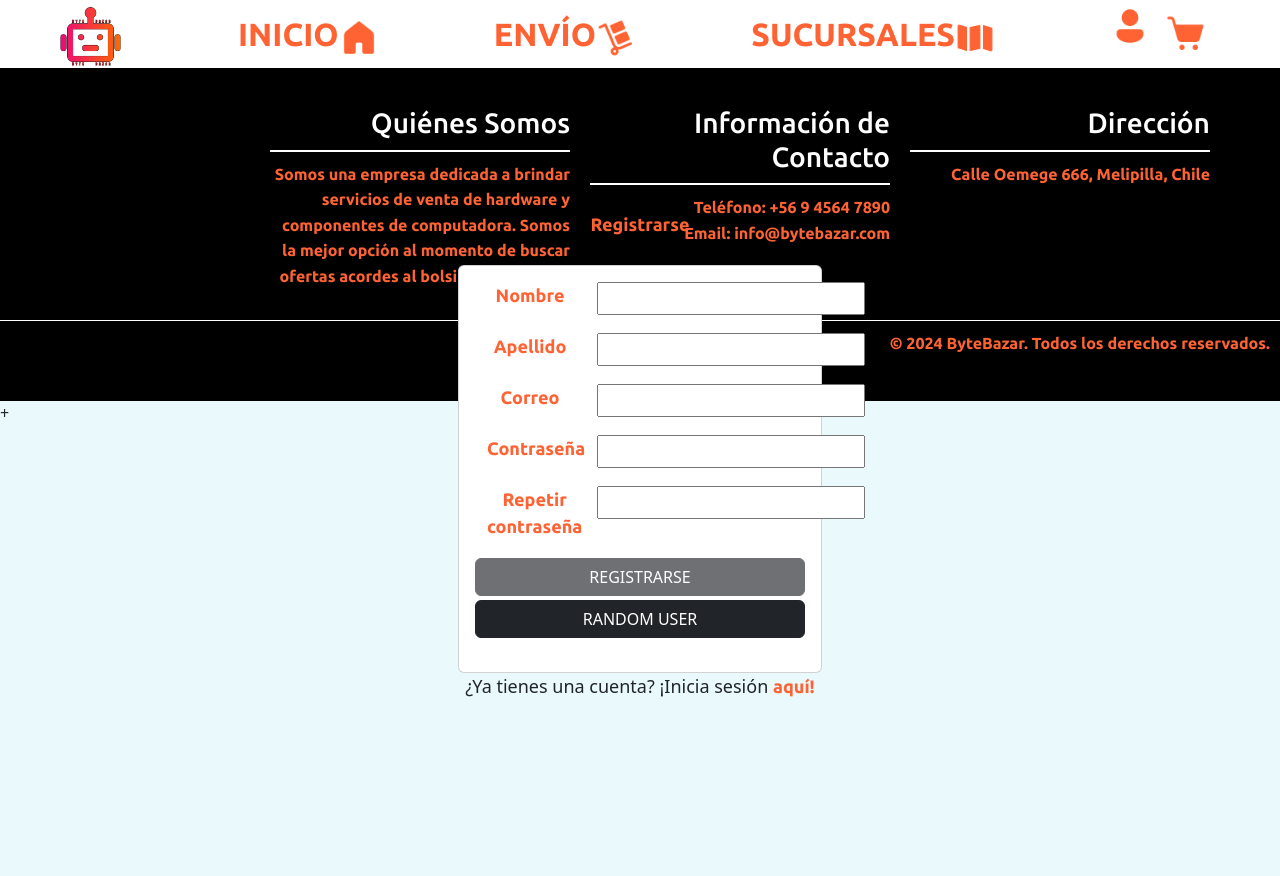
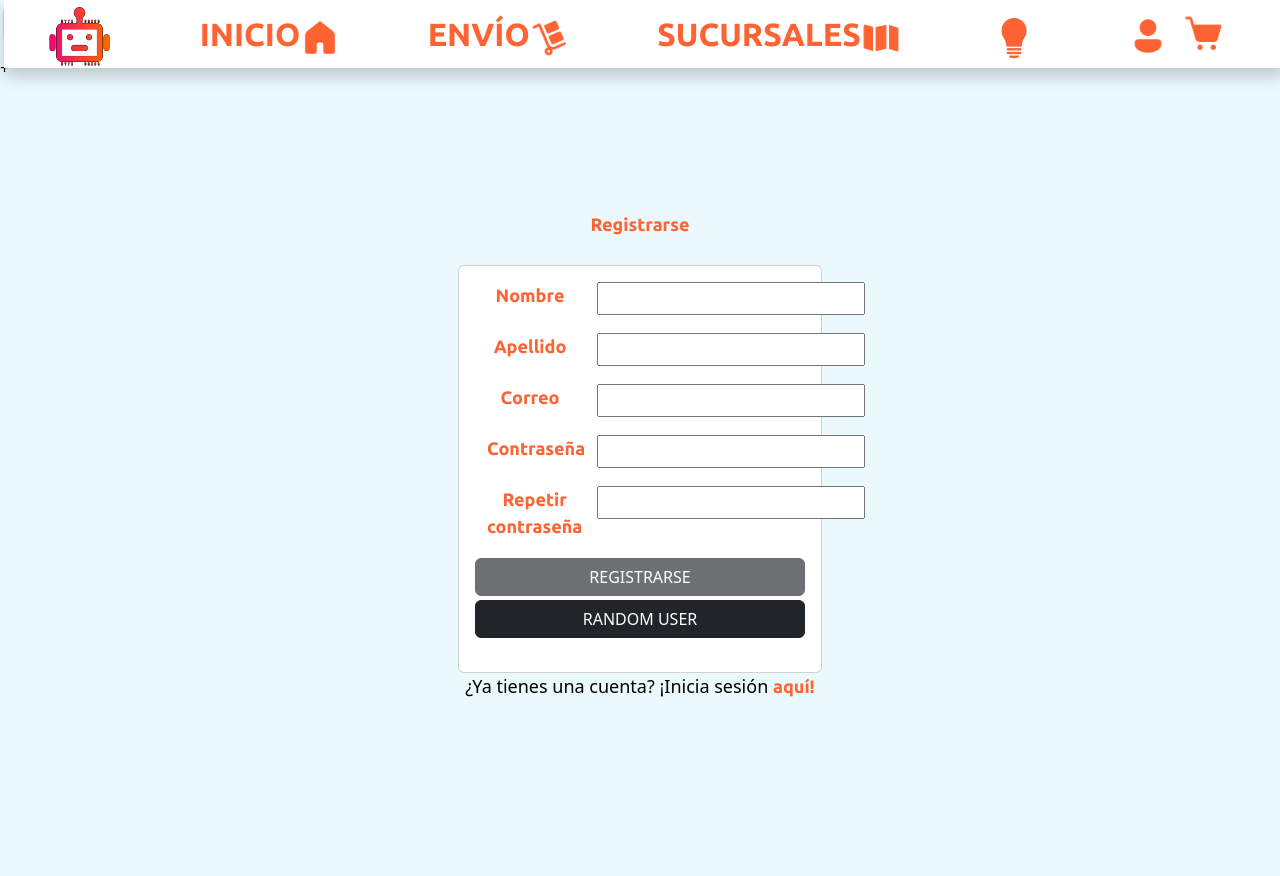
Before and after one commit to vnable/ONGLA, a Django app: page /login/ in a window 1280 px wide. Run offline with Django 5.2, Linux system fonts and the light colour scheme.

Commit message:
añadí un botón de modo oscuro e hice ajustes generales a la estética de la página

```diff
--- a/Django_facilito/Django_facilito/settings.py
+++ b/Django_facilito/Django_facilito/settings.py
@@ -38,7 +38,6 @@ INSTALLED_APPS = [
     'django.contrib.messages',
     'django.contrib.staticfiles',
     'djangoapp_facil',
-    'mathfilters',
 ]
 
 MIDDLEWARE = [
--- a/Django_facilito/djangoapp_facil/static/codigosjs/code.js
+++ b/Django_facilito/djangoapp_facil/static/codigosjs/code.js
@@ -36,3 +36,18 @@ document.addEventListener('DOMContentLoaded', function () {
     password.addEventListener('input', ActualizarBoton);
     confirmPassword.addEventListener('input', ActualizarBoton);
 });
+//modo oscuro
+document.addEventListener('DOMContentLoaded', (event) => {
+    const toggleButton = document.getElementById('dark-mode-toggle');
+    toggleButton.addEventListener('click', () => {
+        document.body.classList.toggle('dark-mode');
+        const isDarkMode = document.body.classList.contains('dark-mode');
+        localStorage.setItem('darkMode', isDarkMode);
+    });
+
+    // Verificar el modo almacenado en localStorage
+    const darkMode = localStorage.getItem('darkMode') === 'true';
+    if (darkMode) {
+        document.body.classList.add('dark-mode');
+    }
+});
--- a/Django_facilito/djangoapp_facil/static/estilo.css
+++ b/Django_facilito/djangoapp_facil/static/estilo.css
@@ -1,16 +1,17 @@
 @import url('https://fonts.googleapis.com/css2?family=Kanit:ital,wght@0,100;0,200;0,300;0,400;0,500;0,600;0,700;0,800;0,900;1,100;1,200;1,300;1,400;1,500;1,600;1,700;1,800;1,900&family=Ubuntu:ital,wght@0,300;0,400;0,500;0,700;1,300;1,400;1,500;1,700&display=swap');
 
 html body {
-  background-color: rgb(233, 249, 252)
+  background-color: rgb(233, 249, 252);
+  color: black;
+  transition: background-color 0.3s, color 0.3s;
 }
 .flex-top {
     display: flex;
     justify-content: space-around;
     align-items: center;
     background-color: white;
-    margin-left: auto;
+    margin-left: 70px;
     margin-top: auto;
-    z-index: 2;
     width: 100%;
     height: 68px;
     border: none !important;
@@ -18,26 +19,94 @@ html body {
     position: fixed;
     top: 0;
     box-shadow: 0px 8px 16px 0px rgba(0, 0, 0, 0.2);
-    z-index: 2;
+    transition: background-color 0.3s, color 0.3s;
+    z-index: 9;
   }
 
+body.dark-mode {
+    background-color: black;
+    color: rgb(233, 249, 252);
+
+}
+body.dark-mode .flex-top{
+  background-color: rgb(31, 31, 31);
+  box-shadow: none;
+}
+body.dark-mode .flex-top a{
+  color: white !important;
+}
+body.dark-mode .flex-izq{
+  background-color: rgb(31, 31, 31);
+}
+
+/* Estilos del footer */
+footer {
+  background-color: rgb(31, 31, 31);
+  color: white;
+  padding: 20px 0;
+  transition: background-color 0.3s, color 0.3s;
+}
+
+.footer-container {
+  display: flex;
+  justify-content: flex-end;
+  flex-wrap: wrap;
+  padding: 20px;
+  max-width: 1200px;
+  margin: 0 auto;
+}
+
+.footer-section {
+  flex: 1;
+  min-width: 200px;
+  margin: 10px;
+  max-width: 300px;
+  text-align: right;
+}
+
+.footer-section h3 {
+  border-bottom: 2px solid #fff;
+  padding-bottom: 10px;
+  margin-bottom: 10px;
+}
+
+.footer-bottom {
+  text-align: right;
+  padding: 10px;
+  border-top: 1px solid #fff;
+}
+
+/* Modo oscuro para el footer */
+body.dark-mode .footer{
+  background-color: rgb(31, 31, 31);
+}
+
+body.dark-mode .footer-section h3 {
+  border-bottom: 2px solid #ddd;
+}
+
+body.dark-mode .footer-bottom {
+  border-top: 1px solid #ddd;
+}
 .flex-izq{
+    transition: background-color 0.3s, color 0.3s;
     width: 300px;
     height: auto;
     display: flex;
     flex-direction: column;
-    justify-content: space-evenly;
     align-items: center;
     background-color: #ff6333;
     /* margin-right: 165vh; */
-    margin-top: 20px;
     padding-bottom: 100%;
      /*border: none !important;*/
      /*height: calc(100vh - -200px);*/
     position: fixed;
-    z-index: 1;
     box-shadow: 10px 8px 16px 0px rgba(0,0,0,0.2);
     overflow: hidden;
+    z-index: 10;
+  }
+  .flex-izq a{
+    color: white !important;
   }
 .d-flex{
   padding-left: 80%;
@@ -48,11 +117,6 @@ html body {
     display: none;
   }
 }
-
-.flex-izq a{
-  color: white !important;
-}
-
   .Tcarrito{
     display: flex;
     flex-direction: column;
@@ -255,7 +319,7 @@ html body {
     background-color: black;
     min-width: 150px;
     box-shadow: 0px 8px 16px 0px rgba(0,0,0,0.2);
-    z-index: 3;
+    z-index: 1;
     border-radius: 8px;
   }
 
@@ -271,7 +335,7 @@ html body {
     background-color: white;
     min-width: 50px;
     box-shadow: 0px 8px 16px 0px rgba(0,0,0,0.2);
-    z-index: 3;
+    z-index: 1;
     border-radius: 8px;
   }
 
@@ -295,7 +359,7 @@ html body {
     background-color: transparent;
     padding: 16px;
     font-size: 16px;
-    z-index: 4;
+    z-index: 1;
     border: none;
     border-radius: 8px;
   }
@@ -304,12 +368,19 @@ html body {
     background-color: transparent;
     padding: 16px;
     font-size: 16px;
-    z-index: 4;
+    z-index: 1;
     border: none;
     border-radius: 8px;
     color:#ff6333;
     font-family: "Ubuntu", sans-serif;
     font-weight: bold;
+  }
+
+  .dark-mode-toggle{
+    position: relative;
+    cursor: pointer;
+    background-color: transparent;
+    border: none;
   }
 
   .desplegable2-boton :hover{ /*parámetros del botón de los menú desplegables*/
@@ -418,6 +489,7 @@ html body {
     height: 100%; /* Permite que la altura se ajuste automáticamente para mantener la proporción */
     margin: 0;
     padding: 0;
+    z-index: 4;
   }
 
   .custom-button{
@@ -464,37 +536,3 @@ body {
   font-family: 'Ubuntu';
   margin-top: 20px;
 }
-footer {
-  background-color: #000;
-  color: #fff;
-  padding: 20px 0;
-}
-.footer-container {
-  display: flex;
-  justify-content: flex-end;
-  flex-wrap: wrap;
-  padding: 20px;
-  max-width: 1200px;
-  margin: 0 auto;
-}
-.footer-section {
-  flex: 1;
-  min-width: 200px;
-  margin: 10px;
-  max-width: 300px;
-  text-align: right;
-}
-.footer-section h3 {
-  border-bottom: 2px solid #fff;
-  padding-bottom: 10px;
-  margin-bottom: 10px;
-}
-.footer-section p {
-  margin: 0;
-  line-height: 1.6;
-}
-.footer-bottom {
-    text-align: right;
-    padding: 10px;
-    border-top: 1px solid #fff;
-}
--- a/Django_facilito/djangoapp_facil/templates/Logindjango.html
+++ b/Django_facilito/djangoapp_facil/templates/Logindjango.html
@@ -13,8 +13,9 @@
     <link rel="icon" type="image/x-icon" href="{% static 'img/logo_robot_v2.ico' %}">
 </head>
 <body>
-    {% include 'header.html' %}
-
+    <div style="margin-right: 120px; margin-left: -7.59vh;">
+        {% include 'header.html' %}
+    </div>
     {% block 'contenido' %}
     <div style="margin-top: 20vh;">
         <h1 style="font-family: Ubuntu; color: #ff6333; margin-top: 150px; margin-left: 87vh;">Iniciar sesión</h1>
--- a/Django_facilito/djangoapp_facil/templates/carrito.html
+++ b/Django_facilito/djangoapp_facil/templates/carrito.html
@@ -7,14 +7,14 @@
             <tr>
                 <th scope="col">NOMBRE</th>
                 <th scope="col">PRECIO</th>
-                <th scope="col">CANTIDAD</th>
+                <th scope="col">TOTAL</th>
             </tr>
         </thead>
     <tbody>
     {% if request.session.carrito.items %}
     {% for key, value in request.session.carrito.items %}
         <tr>
-            <td style="color: #ff6333;">{{value.nombre}}</td>
+            <td style="color: rgb(255, 99, 51);">{{value.nombre}}</td>
             <td>{{value.precio}}</td>
             <td>{{value.acumulado}}
                 <a href="{% url 'add' value.producto_id %}" class="badge text-bg-dark">+</a>
--- a/Django_facilito/djangoapp_facil/templates/header.html
+++ b/Django_facilito/djangoapp_facil/templates/header.html
@@ -6,6 +6,9 @@
         <a href="{% url 'home' %}">INICIO<img src="{% static 'img/pp_home.png' %}" alt="" class="iconos" width="40px" height="40px"></a>
         <a href="{% url 'shipping' %}">ENVÍO<img src="{% static 'img/pp_shipping.png' %}" alt="" class="iconos" width="40px" height="40px"></a>
         <a href="{% url 'sucursales' %}">SUCURSALES<img src="{% static 'img/pp_map.png' %}" alt="" class="iconos" width="40px" height="40px"></a>
+        <button id="dark-mode-toggle" style="position: relative; cursor: pointer; background-color: transparent; border: none;">
+            <img src="{% static 'img/bombilla.png' %}" alt="Modo Oscuro" class="iconos" width="40px" height="40px">
+        </button>
         <div class="flex-top-right">
             {% if user.is_authenticated %}
                 <div class="desplegable2">
@@ -20,7 +23,7 @@
                     </div>
                 </div>
             {% else %}
-                <a href="{% url 'Logindjango' %}"><img src="{% static 'img/pp_user.png' %}" alt="" class="iconos" width="40px" height="40px"></a>
+                <a href="{% url 'Logindjango' %}"><img src="{% static 'img/pp_user.png' %}" alt="" class="iconos" width="40px" height="40px" style="margin-top: 2vh;"></a>
             {% endif %}
             <div class="desplegable">
                 <div class="desplegable-boton">
@@ -32,4 +35,5 @@
             </div>
         </div>
     </nav>
+<script src="{% static 'codigosjs/code.js' %}"></script>
 </header>
--- a/Django_facilito/djangoapp_facil/templates/login.html
+++ b/Django_facilito/djangoapp_facil/templates/login.html
@@ -13,7 +13,7 @@
     <link rel="icon" type="image/x-icon" href="{% static 'img/logo_robot_v2.ico' %}">
 </head>
 <body>
-    <div>
+    <div style="margin-right: 120px; margin-left: -7.59vh;">
         {% include 'header.html' %}
     </div>
     <nav class="form-shipping">
@@ -69,26 +69,6 @@
             <h1>Buscar</h1> <!-- aca ira el boton de busqueda!-->
         </div>
     </div>
-    <footer style="background-color: #000; color: #fff; padding: 20px 0;">
-        <div class="footer-container" style="display: flex; justify-content: flex-end; flex-wrap: wrap; padding: 20px; max-width: 1200px; margin: 0 auto;">
-            <div class="footer-section" style="flex: 1; min-width: 200px; margin: 10px; max-width: 300px; text-align: right;">
-                <h3 style="border-bottom: 2px solid #fff; padding-bottom: 10px; margin-bottom: 10px;">Quiénes Somos</h3>
-                <p style="margin: 0; line-height: 1.6;">Somos una empresa dedicada a brindar servicios de venta de hardware y componentes de computadora. Somos la mejor opción al momento de buscar ofertas acordes al bolsillo de la gente.</p>
-            </div>
-            <div class="footer-section" style="flex: 1; min-width: 200px; margin: 10px; max-width: 300px; text-align: right;">
-                <h3 style="border-bottom: 2px solid #fff; padding-bottom: 10px; margin-bottom: 10px;">Información de Contacto</h3>
-                <p style="margin: 0; line-height: 1.6;">Teléfono: +56 9 4564 7890</p>
-                <p style="margin: 0; line-height: 1.6;">Email: info@bytebazar.com</p>
-            </div>
-            <div class="footer-section" style="flex: 1; min-width: 200px; margin: 10px; max-width: 300px; text-align: right;">
-                <h3 style="border-bottom: 2px solid #fff; padding-bottom: 10px; margin-bottom: 10px;">Dirección</h3>
-                <p style="margin: 0; line-height: 1.6;">Calle Oemege 666, Melipilla, Chile</p>
-            </div>
-        </div>
-        <div class="footer-bottom" style="text-align: right; padding: 10px; border-top: 1px solid #fff;">
-            <p>&copy; 2024 ByteBazar. Todos los derechos reservados.</p>
-        </div>
-    </footer>
     <script src="https://cdn.jsdelivr.net/npm/bootstrap@5.3.3/dist/js/bootstrap.bundle.min.js" integrity="sha384-YvpcrYf0tY3lHB60NNkmXc5s9fDVZLESaAA55NDzOxhy9GkcIdslK1eN7N6jIeHz" crossorigin="anonymous"></script>+
     <script src="{% static 'codigosjs/fetchRandomUser.js' %}"></script>
 </body>
--- a/Django_facilito/djangoapp_facil/templates/login2.html
+++ b/Django_facilito/djangoapp_facil/templates/login2.html
@@ -13,7 +13,7 @@
     <link rel="icon" type="image/x-icon" href="{% static 'img/logo_robot_v2.ico' %}">
 </head>
 <body>
-    <div>
+    <div style="margin-right: 120px; margin-left: -7.59vh;">
         {% include 'header.html' %}
     </div>
     <h1>Listado de Categorías</h1>
--- a/Django_facilito/djangoapp_facil/templates/logout.html
+++ b/Django_facilito/djangoapp_facil/templates/logout.html
@@ -9,7 +9,10 @@
     <link href="https://fonts.googleapis.com/css2?family=Kanit:ital,wght@0,100;0,200;0,300;0,400;0,500;0,600;0,700;0,800;0,900;1,100;1,200;1,300;1,400;1,500;1,600;1,700;1,800;1,900&family=Ubuntu:ital,wght@0,300;0,400;0,500;0,700;1,300;1,400;1,500;1,700&display=swap" rel="stylesheet">
     <link rel="icon" type="image/x-icon" href="{% static 'img/logo_robot_v2.ico' %}">
 </head>
-<body>{% include 'header.html' %}</body>
+<body>
+    <div style="margin-right: 120px; margin-left: -7.59vh;">
+    {% include 'header.html' %}</body>
+    </div>
 <div class="MsjOut">
     {% block content %}
         <h2>Cierre de Sesión Exitoso</h2>
--- a/Django_facilito/djangoapp_facil/templates/shipping.html
+++ b/Django_facilito/djangoapp_facil/templates/shipping.html
@@ -13,7 +13,7 @@
     <link rel="icon" type="image/x-icon" href="{% static 'img/logo_robot_v2.ico' %}">
 </head>
 <body>
-    <div>
+    <div style="margin-right: 120px; margin-left: -7.59vh;">
         {% include 'header.html' %}
     </div>
     <nav class="form-shipping">
--- a/Django_facilito/djangoapp_facil/templates/sucursales.html
+++ b/Django_facilito/djangoapp_facil/templates/sucursales.html
@@ -18,7 +18,7 @@
 </style>
 </head>
 <body>
-    <div>
+    <div style="margin-right: 120px; margin-left: -7.59vh;">
         {% include 'header.html' %}
     </div>
     <div class="mapouter">
```
Also changed, not shown: Django_facilito/djangoapp_facil/templates/pagprincipal.html (+13 -13 lines), Django_facilito/db.sqlite3, Django_facilito/djangoapp_facil/static/img/bombilla.png (added).
